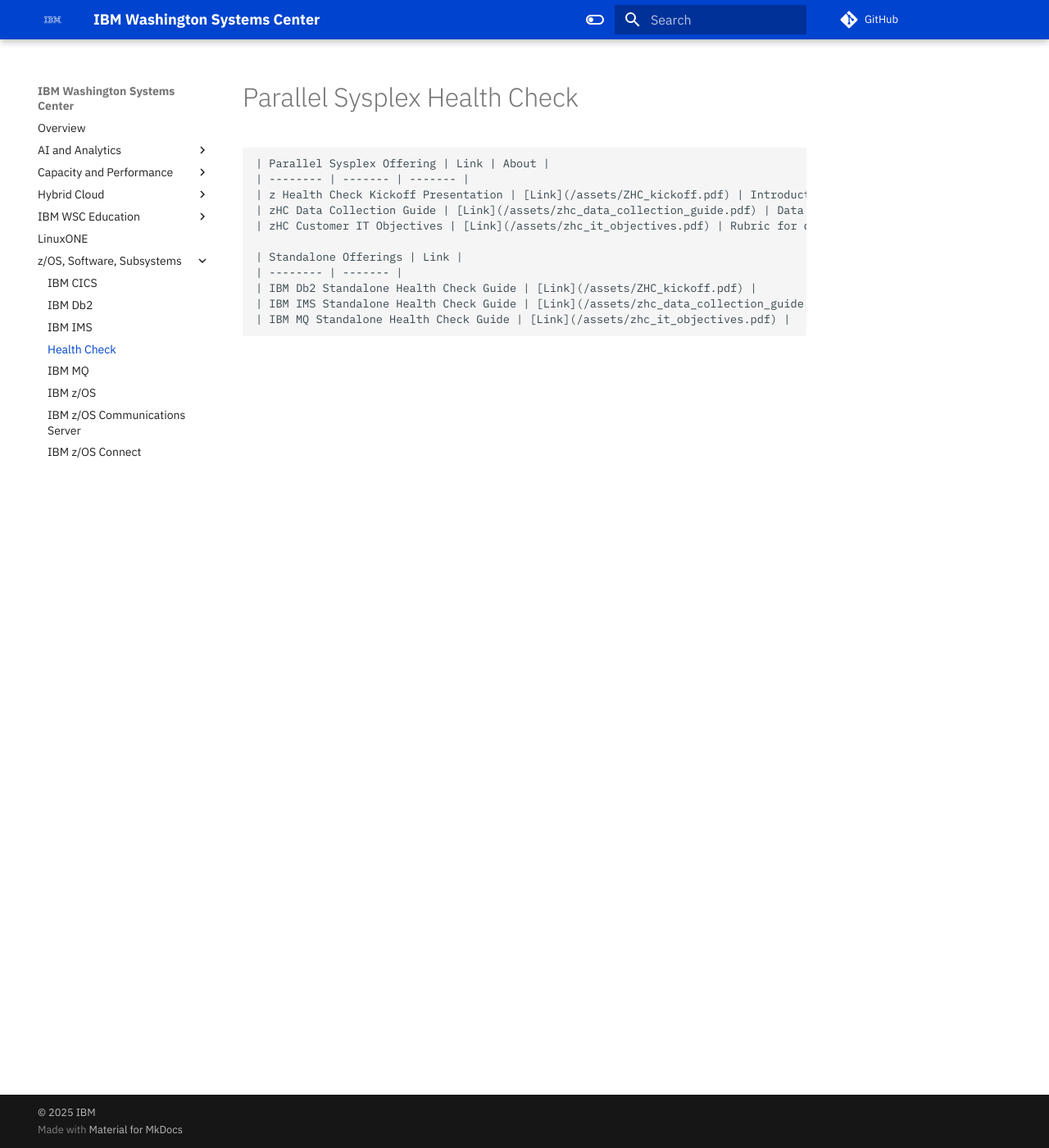
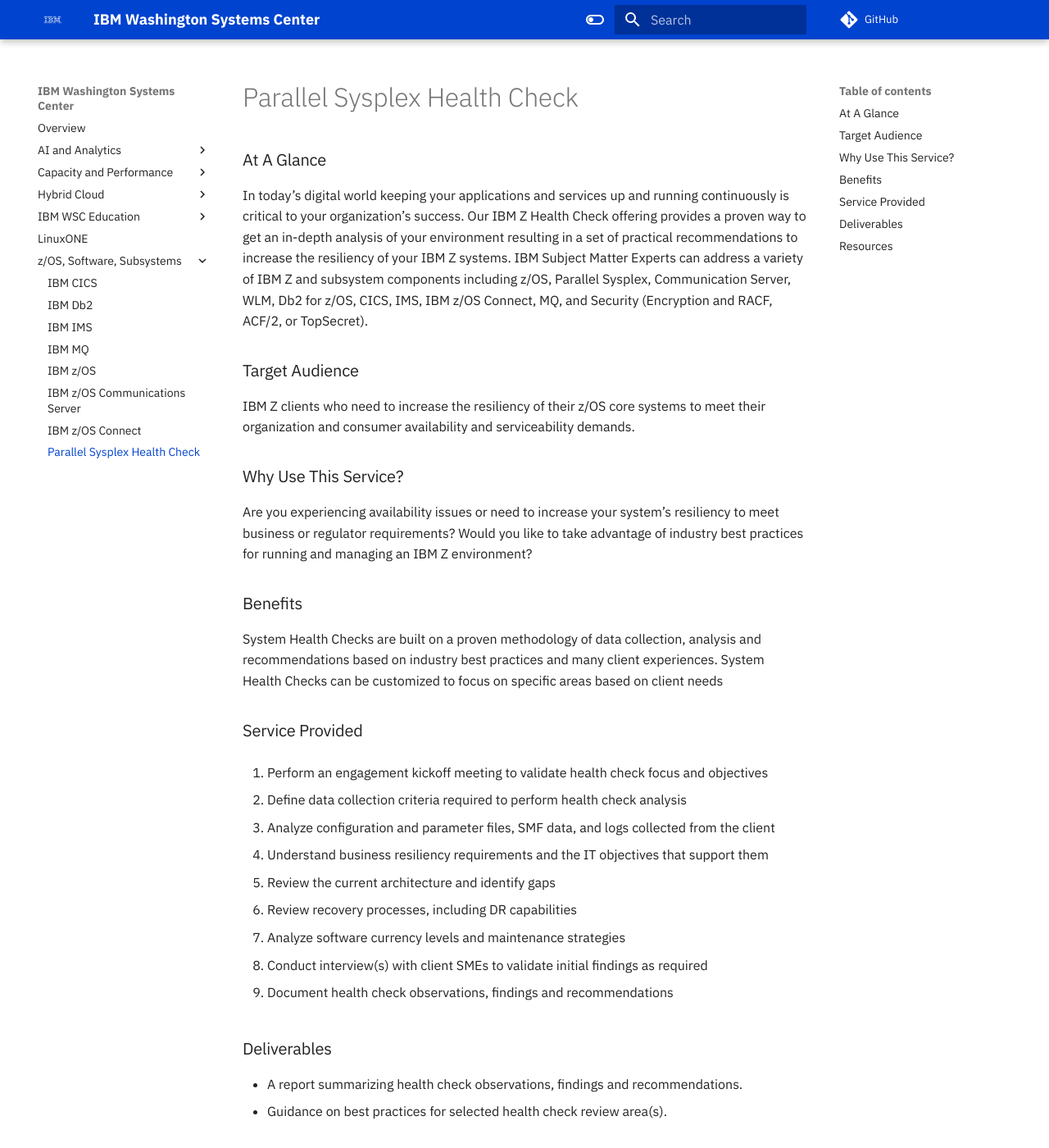
Before and after one commit to ibm-wsc/website, an MkDocs documentation site: the page built from docs/zossoftware/healthcheck.md, in a window 1280 px wide and 1400 px high. Shown: the whole window at 82% size. Built offline with MkDocs 1.6.1 and Material for MkDocs 9.7.7, drawn with Linux system fonts in a browser that asks for light colours; some of the changed text lies outside the part shown.

Commit message:
detail to health check page

```diff
--- a/docs/zossoftware/healthcheck.md
+++ b/docs/zossoftware/healthcheck.md
@@ -1,13 +1,50 @@
-#Parallel Sysplex Health Check
+# Parallel Sysplex Health Check
 
-    | Parallel Sysplex Offering | Link | About |
-    | -------- | ------- | ------- |
-    | z Health Check Kickoff Presentation | [Link](/assets/ZHC_kickoff.pdf) | Introduction and background to IBM Z Health Check |
-    | zHC Data Collection Guide | [Link](/assets/zhc_data_collection_guide.pdf) | Data Collection requirements for IBM Z Health Check engagement |
-    | zHC Customer IT Objectives | [Link](/assets/zhc_it_objectives.pdf) | Rubric for desired outcomes for customers' availability |
+### At A Glance
+In today’s digital world keeping your applications and services up and running continuously is critical to your organization’s success. Our IBM Z Health Check offering provides a proven way to get an in-depth analysis of your environment resulting in a set of practical recommendations to increase the resiliency of your IBM Z systems. IBM Subject Matter Experts can address a
+variety of IBM Z and subsystem components including z/OS, Parallel Sysplex, Communication Server, WLM, Db2 for z/OS, CICS,
+IMS, IBM z/OS Connect, MQ, and Security (Encryption and RACF, ACF/2, or TopSecret).
 
-    | Standalone Offerings | Link |
-    | -------- | ------- |
-    | IBM Db2 Standalone Health Check Guide | [Link](/assets/ZHC_kickoff.pdf) |
-    | IBM IMS Standalone Health Check Guide | [Link](/assets/zhc_data_collection_guide.pdf) |
-    | IBM MQ Standalone Health Check Guide | [Link](/assets/zhc_it_objectives.pdf) |
+### Target Audience
+IBM Z clients who need to increase the resiliency of their z/OS core systems to
+meet their organization and consumer availability and serviceability demands.
+### Why Use This Service?
+Are you experiencing availability issues or need to increase your system’s resiliency to meet business or regulator requirements? Would you like to take advantage of industry best practices for running and managing an IBM Z environment?
+### Benefits
+System Health Checks are built on a proven methodology of data collection, analysis and recommendations based on industry best practices and many client experiences. System Health Checks can be customized to focus on specific areas based on client needs
+### Service Provided
+1. Perform an engagement kickoff meeting to validate health check focus and objectives
+
+2. Define data collection criteria required to perform health check analysis
+
+3. Analyze configuration and parameter files, SMF data, and logs collected from the client
+
+4. Understand business resiliency requirements and the IT objectives that support them
+
+5. Review the current architecture and identify gaps
+
+6. Review recovery processes, including DR capabilities
+
+7. Analyze software currency levels and maintenance strategies
+
+8. Conduct interview(s) with client SMEs to validate initial findings as required
+
+9. Document health check observations, findings and recommendations
+### Deliverables
+- A report summarizing health check observations, findings and recommendations.
+- Guidance on best practices for selected health check review area(s).
+
+### Resources
+| Parallel Sysplex Offering | Link | About |
+| -------- | ------- | ------- |
+| z Health Check Kickoff Presentation | [Link](/assets/ZHC_kickoff.pdf) | Introduction and background to IBM Z Health Check |
+| zHC Data Collection Guide | [Link](/assets/zhc_data_collection_guide.pdf) | Data Collection requirements for IBM Z Health Check engagement |
+| zHC Customer IT Objectives | [Link](/assets/zhc_it_objectives.pdf) | Rubric for desired outcomes for customers' availability |
+
+| Standalone Offerings | Link |
+| -------- | ------- |
+| IBM CICS Standalone Health Check Guide | [Link](/assets/zhc_flyer.pdf)
+| IBM Db2 Standalone Health Check Guide | [Link](/assets/ZHC_kickoff.pdf) |
+| IBM IMS Standalone Health Check Guide | [Link](/assets/zhc_data_collection_guide.pdf) |
+| IBM MQ Standalone Health Check Guide | [Link](/assets/zhc_it_objectives.pdf) |
+| IBM z/OS Standalone Health Check Guide | [Link](/assets/zhc_it_objectives.pdf) |
--- a/mkdocs.yml
+++ b/mkdocs.yml
@@ -20,11 +20,11 @@
     - IBM CICS: zossoftware/ibmcics.md
     - IBM Db2: zossoftware/ibmdb2.md
     - IBM IMS: zossoftware/ibmims.md
-    - Health Check: zossoftware/healthcheck.md
     - IBM MQ: zossoftware/ibmmq.md
     - IBM z/OS: zossoftware/ibmzos.md
     - IBM z/OS Communications Server: zossoftware/ibmcommserver.md
     - IBM z/OS Connect: zossoftware/ibmzosconnect.md
+    - Parallel Sysplex Health Check: zossoftware/healthcheck.md
 
 
 # Project Information
```
